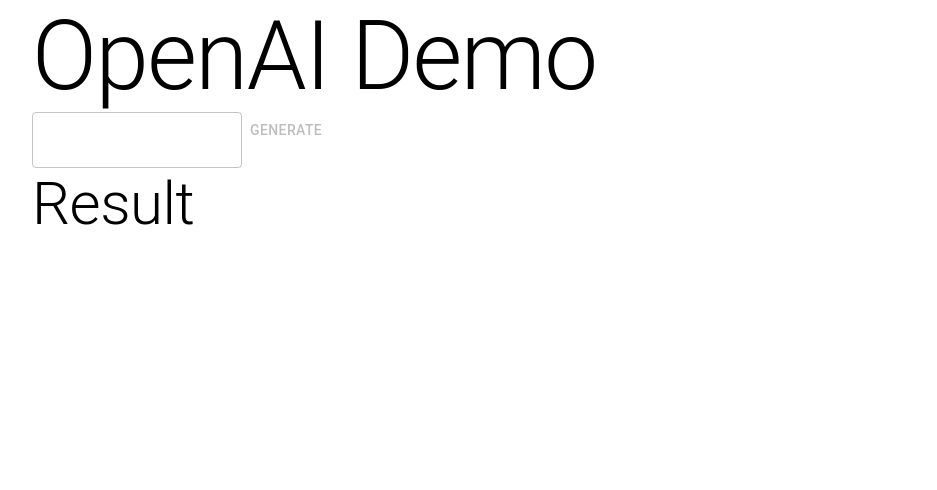
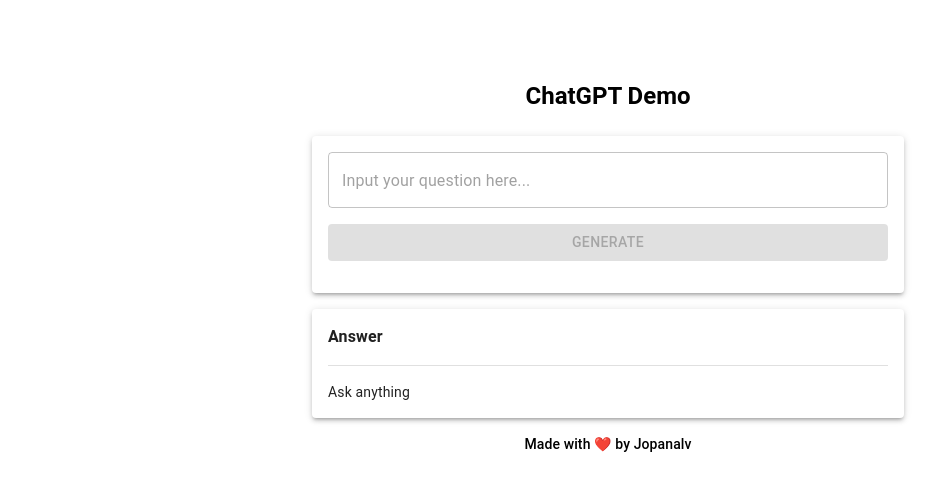
Before and after one commit to jopanalv/chatgpt-reactjs, a React (Create React App) app: page / in a window 1280 px wide. Shown: the top 490 px of the page, without its empty margins (32-969 px from the left). Built offline with nearby package versions, Linux system fonts and the light colour scheme; no server answers.

Commit message:
add: style interface

```diff
--- a/package.json
+++ b/package.json
@@ -10,6 +10,7 @@
     "@testing-library/react": "^13.4.0",
     "@testing-library/user-event": "^13.5.0",
     "dotenv": "^16.0.3",
+    "html-react-parser": "^3.0.8",
     "openai": "^3.1.0",
     "react": "^18.2.0",
     "react-dom": "^18.2.0",
--- a/src/App.js
+++ b/src/App.js
@@ -1,6 +1,7 @@
 import React, { useState } from 'react';
 import { Configuration, OpenAIApi } from 'openai';
-import { Container, Typography, TextField, Button } from '@mui/material';
+import { Container, Typography, TextField, Button, Box, Paper, Divider } from '@mui/material';
+import parser from 'html-react-parser';
 
 function App() {
   const configuration = new Configuration({
@@ -18,9 +19,10 @@
     try {
       const response = await openai.createCompletion({
         prompt: prompt,
-        model: 'text-davinci-003',
+        model: 'text-curie-001',
         temperature: 0.5,
-        max_tokens: 100
+        max_tokens: 1000,
+        stop: '/n'
       });
       setResult(response.data.choices[0].text);
     } catch (error) {
@@ -31,21 +33,44 @@
 
   return (
     <Container>
-      <Typography variant="h1">OpenAI Demo</Typography>
+      <Box mx={35}>
+        <Typography variant="h5" align='center' fontWeight='bold' sx={{
+          mt: 10,
+          mb: 3
+        }}>ChatGPT Demo</Typography>
+        <Paper elevation={3} sx={{
+          p: 2
+        }}>
           <TextField
-        multiline
-        maxRows={4}
+            fullWidth
             value={prompt}
             onChange={(e) => setPrompt(e.target.value)}
+            placeholder='Input your question here...'
           />
           <Button
             onClick={handleClick}
             disabled={loading || prompt.length === 0}
+            variant='contained'
+            fullWidth
+            sx={{
+              my: 2
+            }}
           >
-        {loading ? 'Loading...' : 'Generate'}
+            {loading ? 'Generating...' : 'Generate'}
           </Button>
-      <Typography variant="h2">Result</Typography>
-      <Typography variant="body1">{result}</Typography>
+        </Paper>
+        <Paper elevation={3} sx={{
+          p: 2,
+          my: 2
+        }}>
+          <Typography variant='body1' fontWeight='bold'>Answer</Typography>
+          <Divider sx={{
+            my: 2
+          }} />
+          <Typography variant='body2'>{result ? parser(result) : 'Ask anything'}</Typography>
+        </Paper>
+        <Typography variant='subtitle2' align='center'>Made with ❤️ by Jopanalv</Typography>
+      </Box>
     </Container>
   );
 }
```
Also changed, not shown: 1 other file (tests, documents, lock files or other folders). Lines whose indentation alone changed are shown as unchanged.
